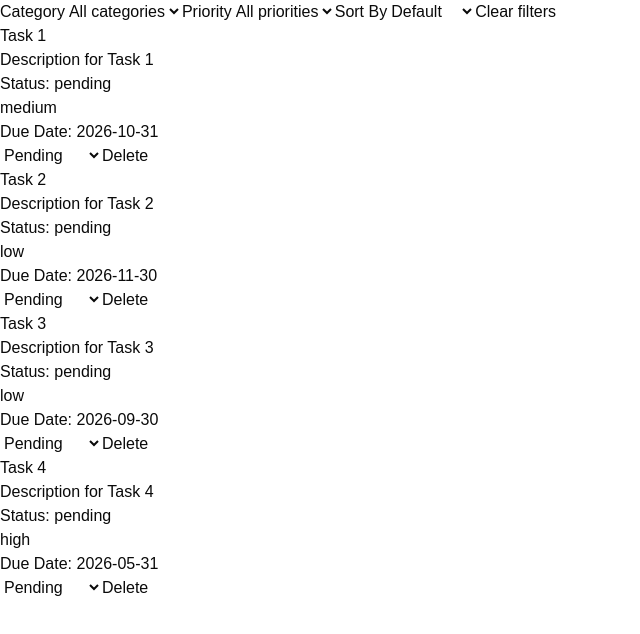
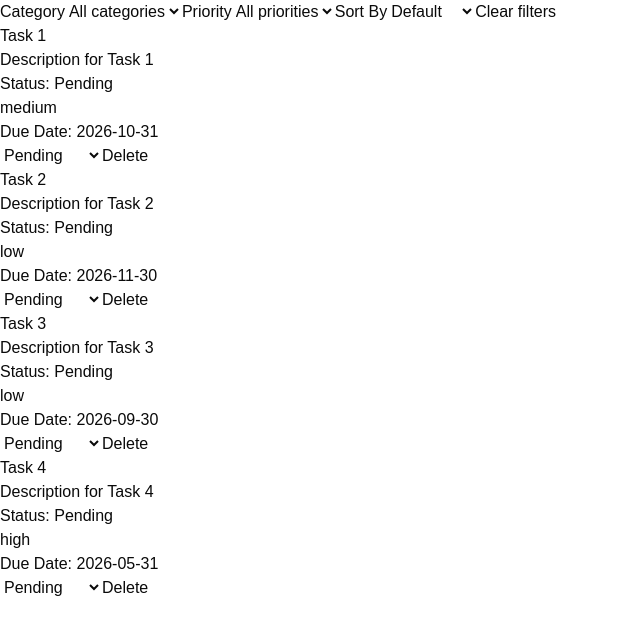
Before and after one commit to Robb-Designs/task-management-system, a React (Vite) app: page / in a window 1280 px wide. Shown: the top 634 px of the page, without its empty margins (0-640 px from the left). Built offline with nearby package versions, Linux system fonts and the light colour scheme.

Commit message:
re-add StatusLabel mapping for primitive components

```diff
--- a/src/components/TaskItem/TaskItem.tsx
+++ b/src/components/TaskItem/TaskItem.tsx
@@ -2,7 +2,11 @@ import type { TaskItemProps, TaskStatus } from "../types";
 
 // A mapping from task status values to their display labels.
 //this will be used to show a more user-friendly label for the task status in the UI, instead of showing the raw status value.
-
+const StatusLabel: Record<TaskStatus, string> = {
+  pending: "Pending",
+  "in-progress": "In Progress",
+  completed: "Completed",
+};
 
 export function TaskItem({ task, onStatusChange, onDelete }: TaskItemProps) {
 
@@ -12,7 +16,7 @@ export function TaskItem({ task, onStatusChange, onDelete }: TaskItemProps) {
         {/* Show an "Overdue" badge if the task is overdue and not completed. */}
         <h3 className={task.status === "completed" ? "task-item-title-completed" : "task-item-title"}>{task.title}</h3>
         <p>{task.description}</p>
-        <p>Status: {task.status}</p>
+        <p>Status: {StatusLabel[task.status]}</p>
         {/* Show the priority badge with a class that reflects the priority level (e.g., low, medium, high). */}
         <span className={`task-item__priority-badge task-item__priority-badge--${task.priority}`}>
           {task.priority}
```
Also changed, not shown: components.json.
